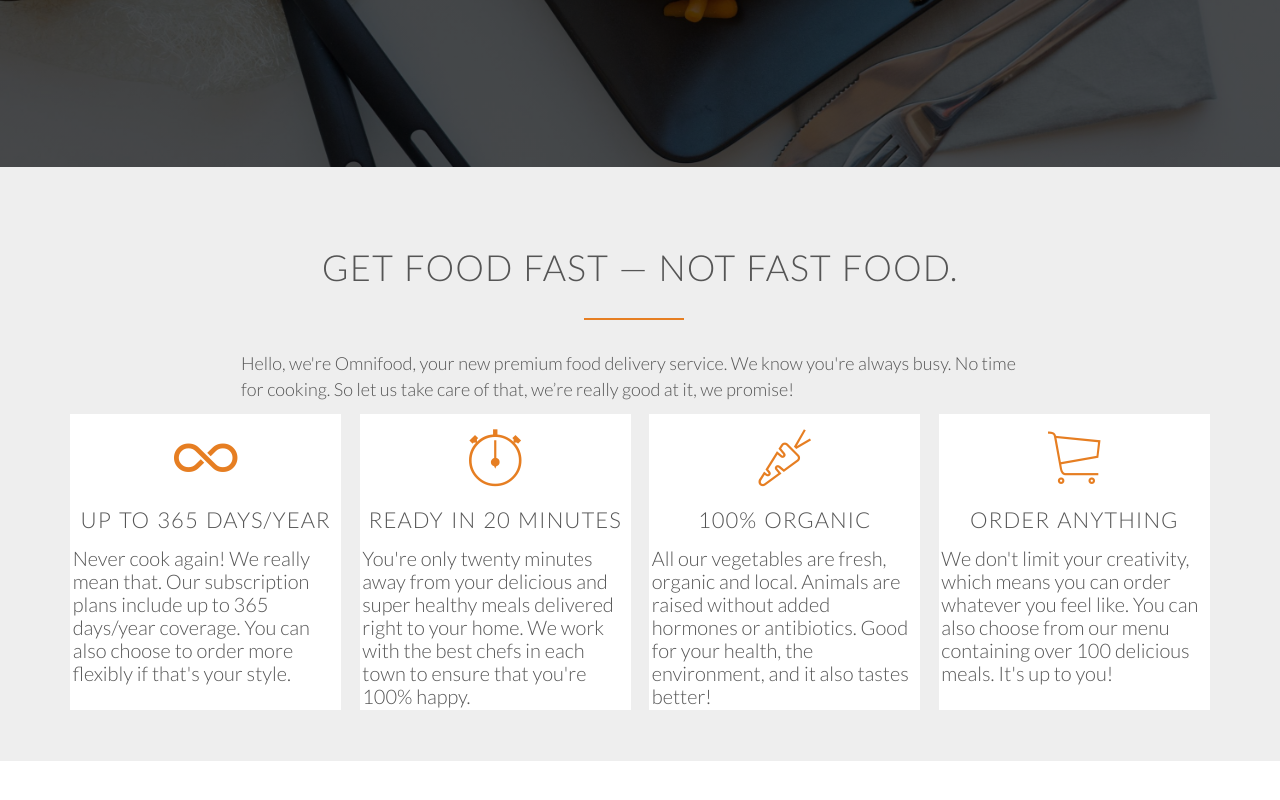
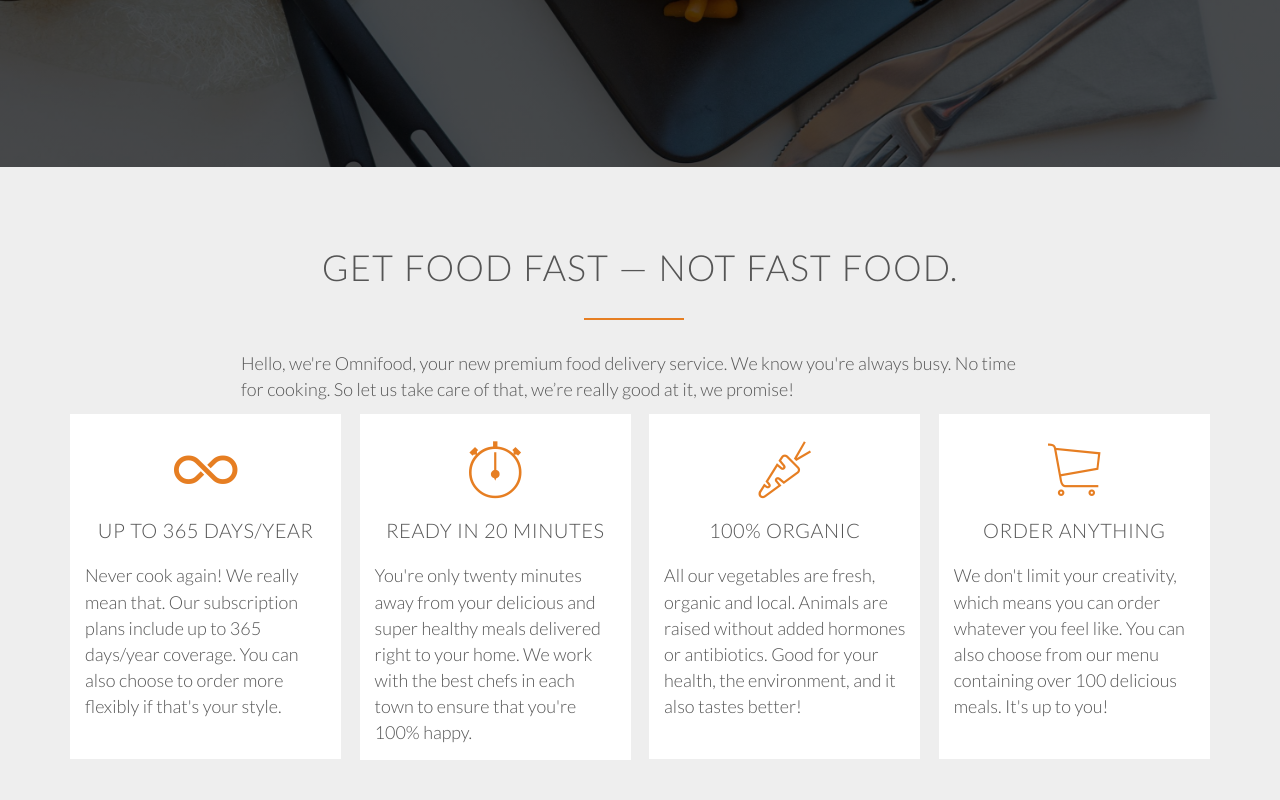
Before and after one commit to antonsos/omnifood, a plain HTML site: page index.html in a window 1280 px wide. Shown: the part 633-1433 px from the top of the page. Before the commit the page ends 1394 px from the top, so only its background shows below. Drawn offline with Linux system fonts and the light colour scheme; files whose address does not match are found by name.

Commit message:
fixed features__card headings and paragraphs

```diff
--- a/resources/css/style.css
+++ b/resources/css/style.css
@@ -58,8 +58,10 @@
 }
 
 h3 {
-  margin-bottom: 15px;
-  font-size: 110%;
+  margin-bottom: 20px;
+  font-size: 100%;
+  word-spacing: .5px;
+  letter-spacing: .5px;
 }
 
 h2::after {
@@ -203,8 +205,8 @@
 }
 
 .features__card {
-  height: 296px;
-  padding: 1%;
+  min-height: 345px;
+  padding: 15px;
   background-color: #fff;
 }
 
@@ -215,3 +217,8 @@
   color: #e67e22;
   text-align: center;
 }
+
+.features__card-description {
+  font-size: 90%;
+  line-height: 1.45;
+}
```
